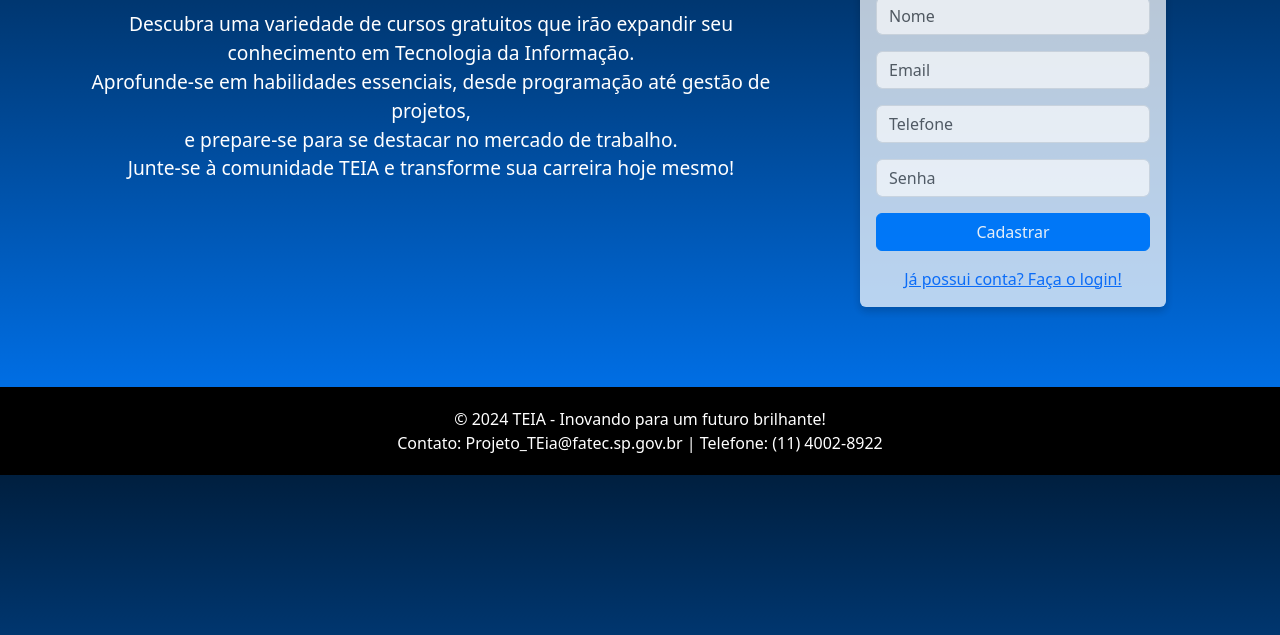
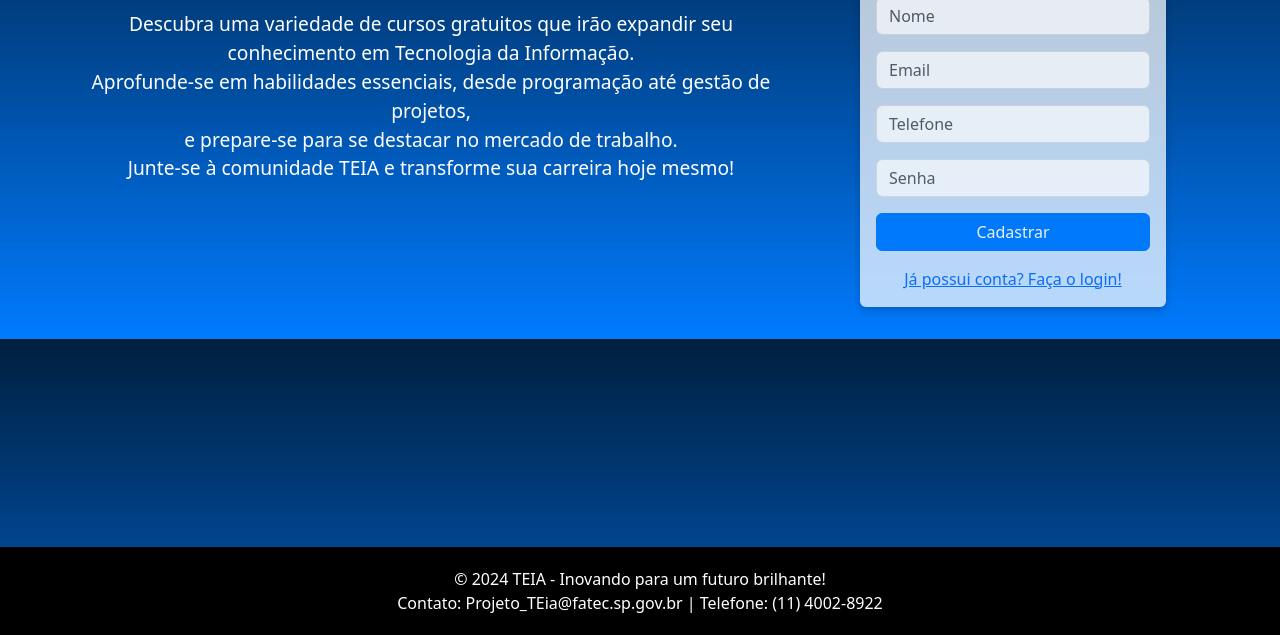
Before and after one commit to jose-santos398/Teia, a plain HTML site: page cadastro.html in a window 1280 px wide. Shown: the part 165-800 px from the top of the page. Drawn offline with nearby package versions, Linux system fonts and the light colour scheme.

Commit message:
Update cadastro.css

```diff
--- a/assets/cadastro.css
+++ b/assets/cadastro.css
@@ -45,13 +45,16 @@ body {
 }
 
 .footer {
-    background-color: #000; /* Rodapé escuro */
+    background-color: #000;
     color: white;
     padding: 20px 0;
-    position: relative;
+    position: fixed;
     bottom: 0;
+    left: 0;
     width: 100%;
+    z-index: 1000;
 }
+
 
 .footer p {
     margin: 0;
```
